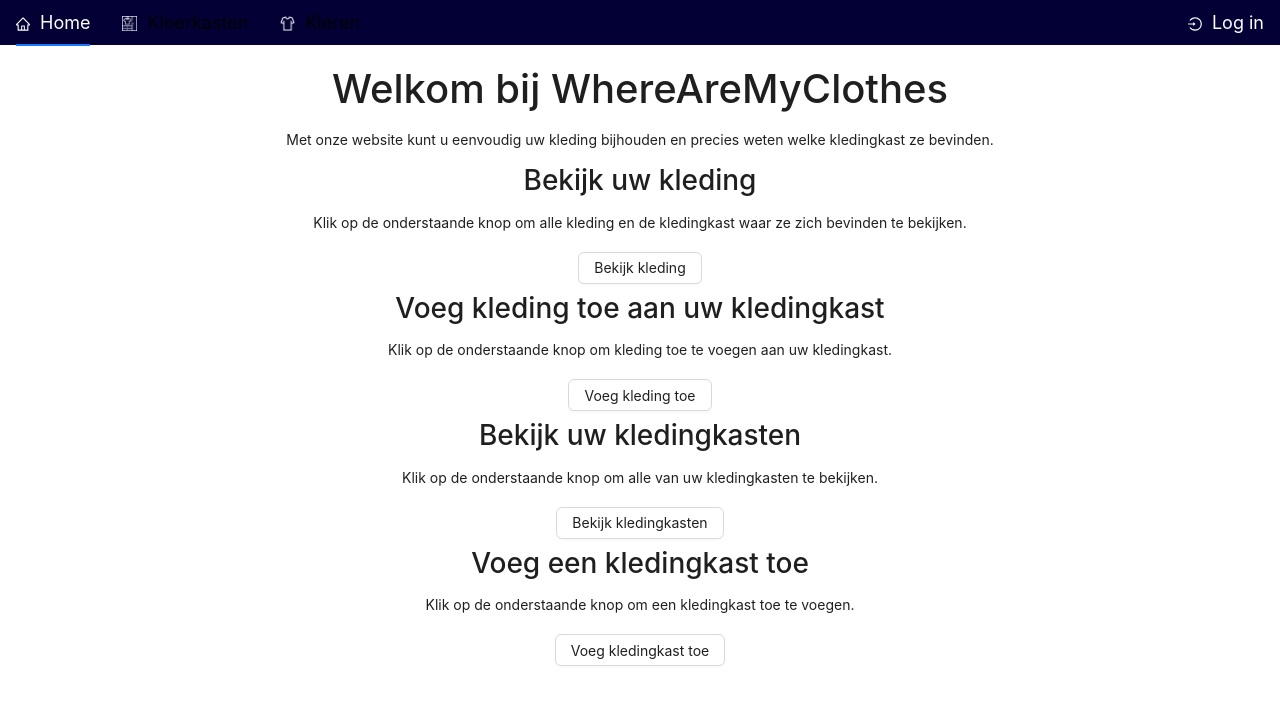
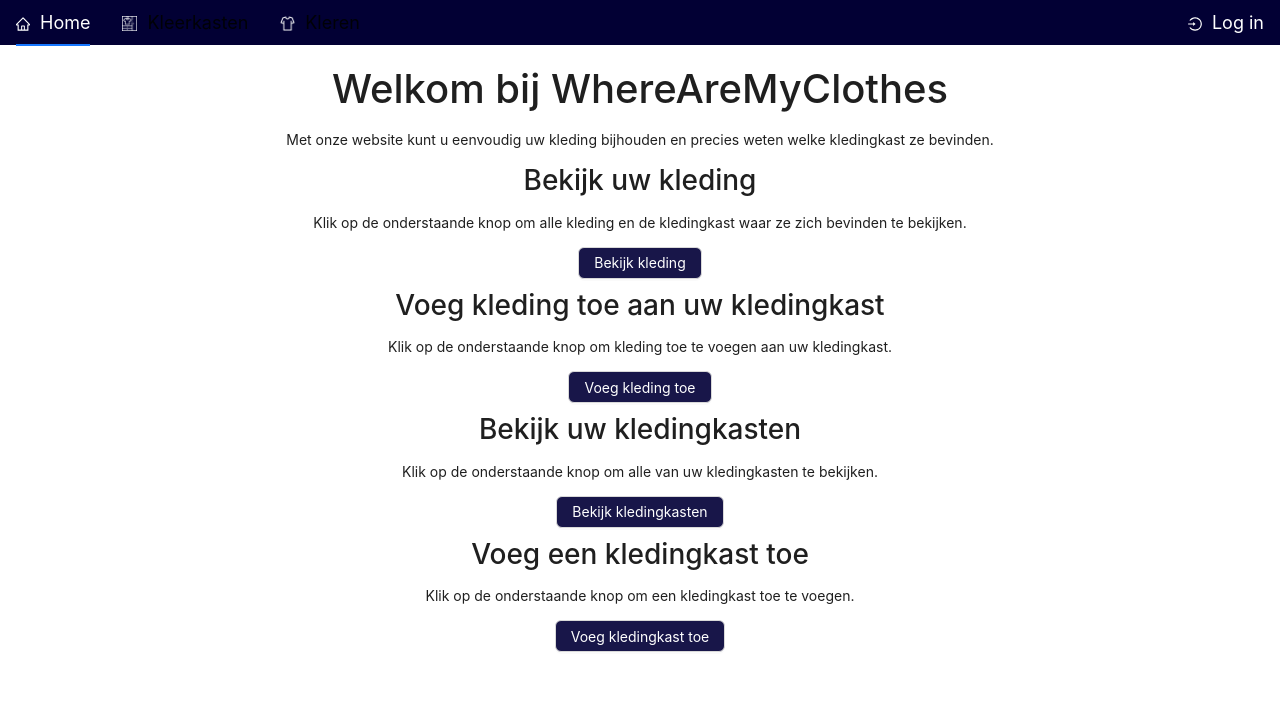
Before and after one commit to LouisDeGruyter/WhereAreMyClothes_FrontEnd, a React (Create React App) app: page / in a window 1280 px wide. Shown: the top 704 px of the page. Built offline with nearby package versions, Linux system fonts and the light colour scheme; no server answers.

Commit message:
aanpassing home

```diff
--- a/src/components/home/Home.jsx
+++ b/src/components/home/Home.jsx
@@ -25,9 +25,9 @@ const styles = useMemo(() => ({
         backgroundColor:"white",
     },
     button: {
-        backgroundColor:"white",
-        marginBottom: 8,
-        marginTop:5,
+        marginBottom: "10px",
+        color: "white",
+        backgroundColor: "#181649",
     },
 }), []);
 
```
